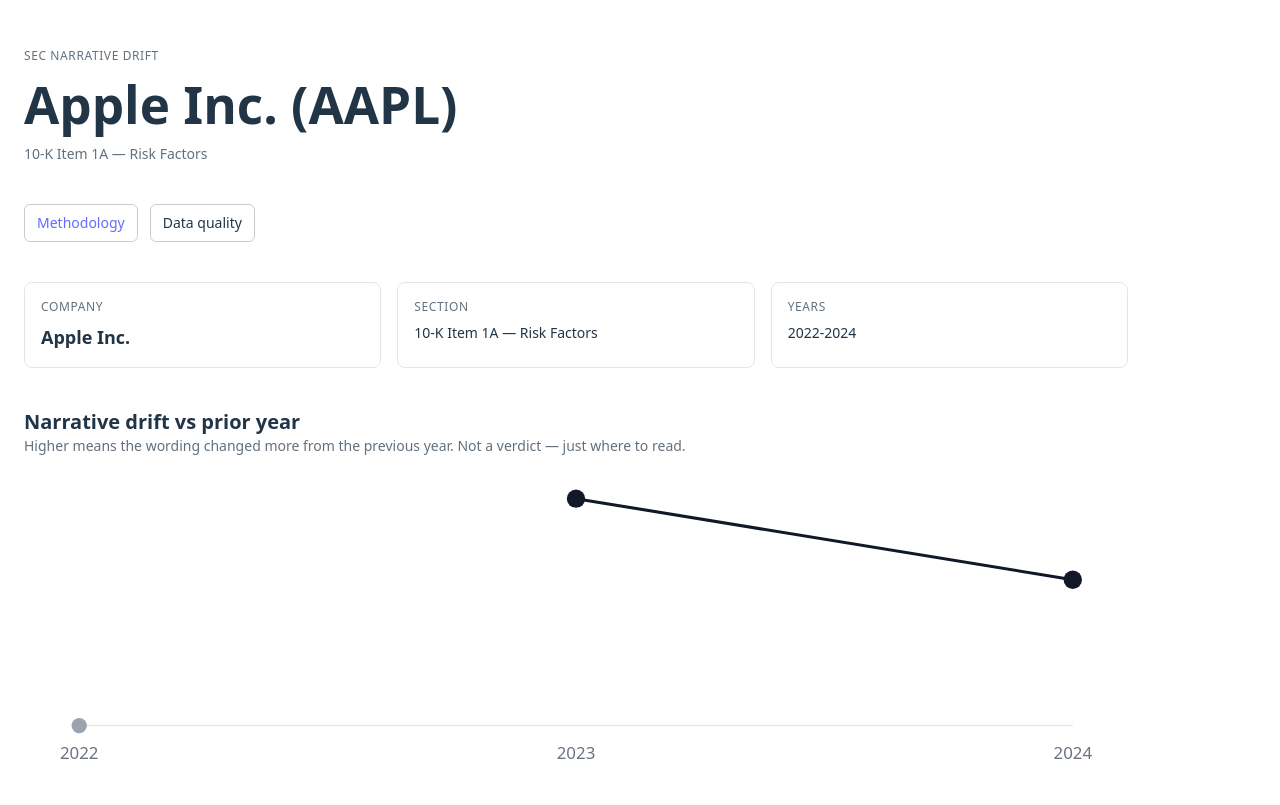
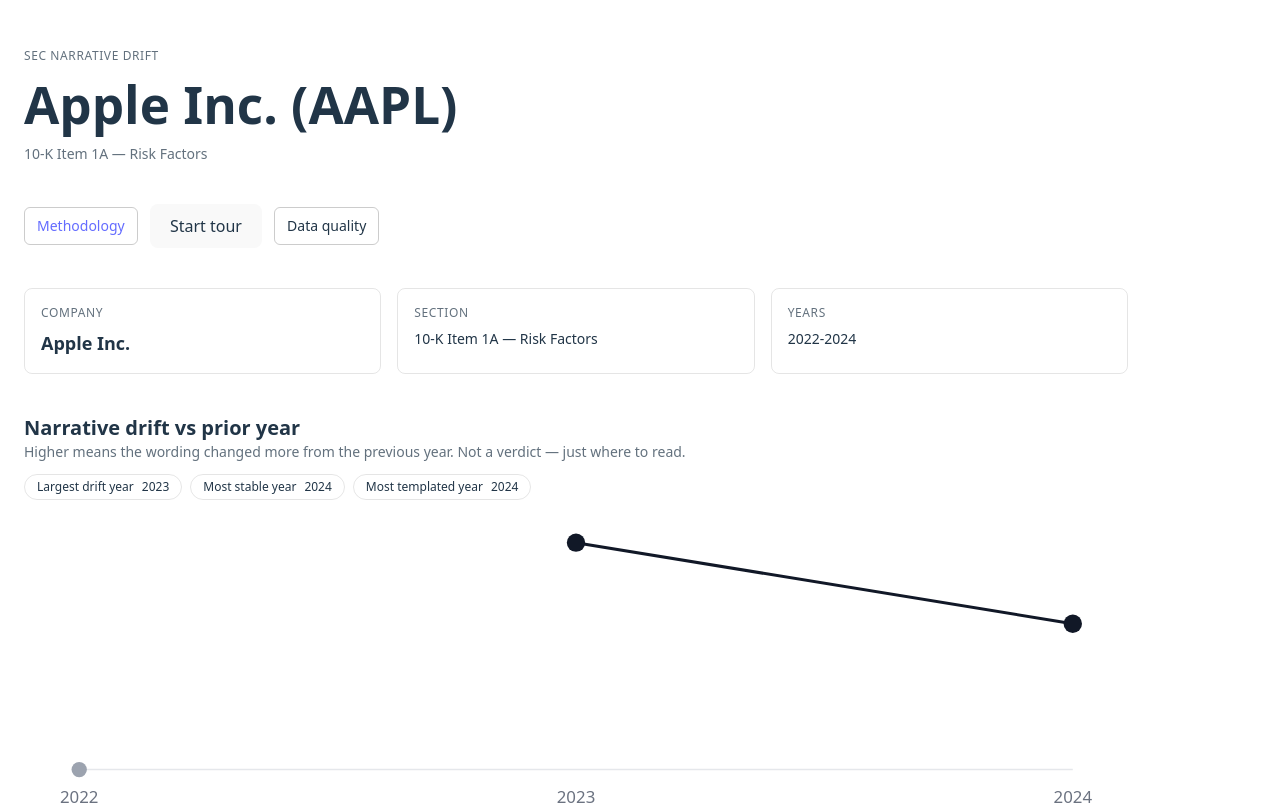
Before and after one commit to leibenjamin/sec-narrative-drift, a React (Vite) app: page /company in a window 1280 px wide. Shown: the top 805 px of the page. Built offline with nearby package versions, Linux system fonts and the light colour scheme.

Commit message:
feat: add a guided tour and callout chips above drift chart

```diff
--- /dev/null
+++ b/src/components/Tour.tsx
@@ -0,0 +1,120 @@
+import { useEffect, useRef, useState } from "react"
+
+type TourStep = {
+  targetId: string
+  title: string
+  body: string
+}
+
+type TourProps = {
+  isOpen: boolean
+  steps: TourStep[]
+  onClose: () => void
+}
+
+const CARD_WIDTH = 260
+const CARD_HEIGHT = 150
+const PADDING = 12
+
+function clamp(value: number, min: number, max: number) {
+  return Math.min(Math.max(value, min), max)
+}
+
+export default function Tour({ isOpen, steps, onClose }: TourProps) {
+  const [index, setIndex] = useState(0)
+  const [position, setPosition] = useState({ top: PADDING, left: PADDING })
+  const activeRef = useRef<HTMLElement | null>(null)
+
+  useEffect(() => {
+    if (!isOpen || steps.length === 0) return undefined
+
+    const update = () => {
+      const step = steps[index] ?? steps[0]
+      const target = document.getElementById(step.targetId)
+
+      if (activeRef.current && activeRef.current !== target) {
+        activeRef.current.removeAttribute("data-tour-active")
+      }
+
+      if (!target) {
+        setPosition({ top: PADDING, left: PADDING })
+        return
+      }
+
+      activeRef.current = target
+      target.setAttribute("data-tour-active", "true")
+      target.scrollIntoView({ behavior: "smooth", block: "center" })
+
+      const rect = target.getBoundingClientRect()
+      let left = rect.left + rect.width + PADDING
+      if (left + CARD_WIDTH > window.innerWidth - PADDING) {
+        left = rect.left - CARD_WIDTH - PADDING
+      }
+      left = clamp(left, PADDING, window.innerWidth - CARD_WIDTH - PADDING)
+
+      let top = rect.top
+      if (top + CARD_HEIGHT > window.innerHeight - PADDING) {
+        top = window.innerHeight - CARD_HEIGHT - PADDING
+      }
+      top = clamp(top, PADDING, window.innerHeight - CARD_HEIGHT - PADDING)
+
+      setPosition({ top, left })
+    }
+
+    const handleKeyDown = (event: KeyboardEvent) => {
+      if (event.key === "Escape") {
+        setIndex(0)
+        onClose()
+      }
+    }
+
+    update()
+    window.addEventListener("resize", update)
+    window.addEventListener("scroll", update, true)
+    window.addEventListener("keydown", handleKeyDown)
+
+    return () => {
+      window.removeEventListener("resize", update)
+      window.removeEventListener("scroll", update, true)
+      window.removeEventListener("keydown", handleKeyDown)
+    }
+  }, [index, isOpen, onClose, steps])
+
+  useEffect(() => {
+    if (isOpen) return undefined
+    if (activeRef.current) {
+      activeRef.current.removeAttribute("data-tour-active")
+    }
+    return undefined
+  }, [isOpen])
+
+  if (!isOpen || steps.length === 0) return null
+
+  const step = steps[index] ?? steps[0]
+  const stepCount = steps.length
+
+  function handleAdvance() {
+    if (index >= stepCount - 1) {
+      setIndex(0)
+      onClose()
+      return
+    }
+    setIndex((prev) => Math.min(prev + 1, stepCount - 1))
+  }
+
+  return (
+    <div
+      className="fixed z-50 max-w-xs rounded-lg border border-black/20 bg-white p-4 text-sm shadow-lg"
+      style={{ top: position.top, left: position.left }}
+      onClick={handleAdvance}
+      role="dialog"
+      aria-live="polite"
+    >
+      <div className="text-[10px] uppercase tracking-wider opacity-60">
+        {index + 1}/{stepCount}
+      </div>
+      <div className="mt-1 text-sm font-semibold">{step.title}</div>
+      <p className="mt-2 text-sm opacity-80">{step.body}</p>
+    </div>
+  )
+}
--- a/src/index.css
+++ b/src/index.css
@@ -56,6 +56,12 @@
   outline: 4px auto -webkit-focus-ring-color;
 }
 
+[data-tour-active="true"] {
+  outline: 2px solid #111827;
+  outline-offset: 4px;
+  border-radius: 12px;
+}
+
 @media (prefers-color-scheme: light) {
   :root {
     color: #213547;
--- a/src/pages/Company.tsx
+++ b/src/pages/Company.tsx
@@ -5,6 +5,7 @@
 import DriftTimeline from "../components/DriftTimeline"
 import SimilarityHeatmap from "../components/SimilarityHeatmap"
 import TermShiftBars from "../components/TermShiftBars"
+import Tour from "../components/Tour"
 import { copy } from "../lib/copy"
 import {
   listFeaturedTickers,
@@ -40,6 +41,7 @@
     null
   )
   const [selectedTerm, setSelectedTerm] = useState<string | null>(null)
+  const [isTourOpen, setIsTourOpen] = useState(false)
 
   useEffect(() => {
     let cancelled = false
@@ -56,6 +58,7 @@
       setExcerpts(null)
       setSelectedPair(null)
       setSelectedTerm(null)
+      setIsTourOpen(false)
 
       try {
         const [metaData, filingsData, metricsData, similarityData, shiftsData] =
@@ -149,6 +152,65 @@
     (filing) => filing.extraction && filing.extraction.confidence < 0.5
   )
 
+  const callouts = useMemo(() => {
+    const years = metrics?.years ?? []
+    const drift = metrics?.drift_vs_prev ?? []
+    const boilerplate = metrics?.boilerplate_score ?? []
+
+    const driftEntries = years
+      .map((year, index) => ({ year, value: drift[index] ?? null }))
+      .filter((entry): entry is { year: number; value: number } => entry.value !== null)
+
+    const boilerplateEntries = years
+      .map((year, index) => ({ year, value: boilerplate[index] ?? null }))
+      .filter((entry): entry is { year: number; value: number } => entry.value !== null)
+
+    const largestDrift = driftEntries.reduce(
+      (acc, entry) => (entry.value > acc.value ? entry : acc),
+      driftEntries[0] ?? { year: 0, value: -Infinity }
+    )
+    const mostStable = driftEntries.reduce(
+      (acc, entry) => (entry.value < acc.value ? entry : acc),
+      driftEntries[0] ?? { year: 0, value: Infinity }
+    )
+    const mostTemplated = boilerplateEntries.reduce(
+      (acc, entry) => (entry.value > acc.value ? entry : acc),
+      boilerplateEntries[0] ?? { year: 0, value: -Infinity }
+    )
+
+    return {
+      largestDrift: driftEntries.length ? largestDrift.year : null,
+      mostStable: driftEntries.length ? mostStable.year : null,
+      mostTemplated: boilerplateEntries.length ? mostTemplated.year : null,
+    }
+  }, [metrics])
+
+  const tourSteps = useMemo(
+    () => [
+      {
+        targetId: "tour-drift",
+        title: copy.driftTimeline.title,
+        body: copy.tour.steps.drift,
+      },
+      {
+        targetId: "tour-heatmap",
+        title: copy.heatmap.title,
+        body: copy.tour.steps.heatmap,
+      },
+      {
+        targetId: "tour-shifts",
+        title: copy.termShifts.title,
+        body: copy.tour.steps.shifts,
+      },
+      {
+        targetId: "tour-compare",
+        title: copy.comparePane.title,
+        body: copy.tour.steps.compare,
+      },
+    ],
+    []
+  )
+
   if (loading) {
     return (
       <main className="min-h-screen">
@@ -196,6 +258,13 @@
           >
             {copy.company.topButtons.methodology}
           </Link>
+          <button
+            type="button"
+            className="inline-flex items-center rounded-md border border-black/20 px-3 py-2 text-sm hover:bg-black/5"
+            onClick={() => setIsTourOpen((prev) => !prev)}
+          >
+            {copy.company.topButtons.startTour}
+          </button>
           <DataProvenanceDrawer />
         </div>
 
@@ -222,10 +291,35 @@
           </div>
         </section>
 
-        <section className="space-y-3">
+        <section className="space-y-3" id="tour-drift">
           <div>
             <h2 className="text-xl font-semibold">{copy.driftTimeline.title}</h2>
             <p className="text-sm opacity-70">{copy.driftTimeline.helper}</p>
+          </div>
+          <div className="flex flex-wrap gap-2">
+            <div
+              className="rounded-full border border-black/10 px-3 py-1 text-xs"
+              title={copy.company.callouts.largestDrift.tooltip}
+            >
+              <span className="font-medium">{copy.company.callouts.largestDrift.label}</span>
+              <span className="ml-2">{callouts.largestDrift ?? "-"}</span>
+            </div>
+            <div
+              className="rounded-full border border-black/10 px-3 py-1 text-xs"
+              title={copy.company.callouts.mostStable.tooltip}
+            >
+              <span className="font-medium">{copy.company.callouts.mostStable.label}</span>
+              <span className="ml-2">{callouts.mostStable ?? "-"}</span>
+            </div>
+            <div
+              className="rounded-full border border-black/10 px-3 py-1 text-xs"
+              title={copy.company.callouts.highestBoilerplate.tooltip}
+            >
+              <span className="font-medium">
+                {copy.company.callouts.highestBoilerplate.label}
+              </span>
+              <span className="ml-2">{callouts.mostTemplated ?? "-"}</span>
+            </div>
           </div>
           <DriftTimeline
             years={metrics?.years ?? []}
@@ -236,7 +330,7 @@
           />
         </section>
 
-        <section className="space-y-3">
+        <section className="space-y-3" id="tour-heatmap">
           <div>
             <h2 className="text-xl font-semibold">{copy.heatmap.title}</h2>
             <p className="text-sm opacity-70">{copy.heatmap.helper}</p>
@@ -250,7 +344,7 @@
           ) : null}
         </section>
 
-        <section className="space-y-3">
+        <section className="space-y-3" id="tour-shifts">
           <div>
             <h2 className="text-xl font-semibold">{copy.termShifts.title}</h2>
             <p className="text-sm opacity-70">{copy.termShifts.helper}</p>
@@ -266,6 +360,7 @@
           />
         </section>
 
+        <div id="tour-compare">
           <ComparePane
             selectedPair={selectedPair}
             excerpts={excerpts}
@@ -274,6 +369,8 @@
             showLowConfidenceWarning={hasLowConfidence}
           />
         </div>
+      </div>
+      <Tour isOpen={isTourOpen} steps={tourSteps} onClose={() => setIsTourOpen(false)} />
     </main>
   )
 }
```
Lines whose indentation alone changed are shown as unchanged.
